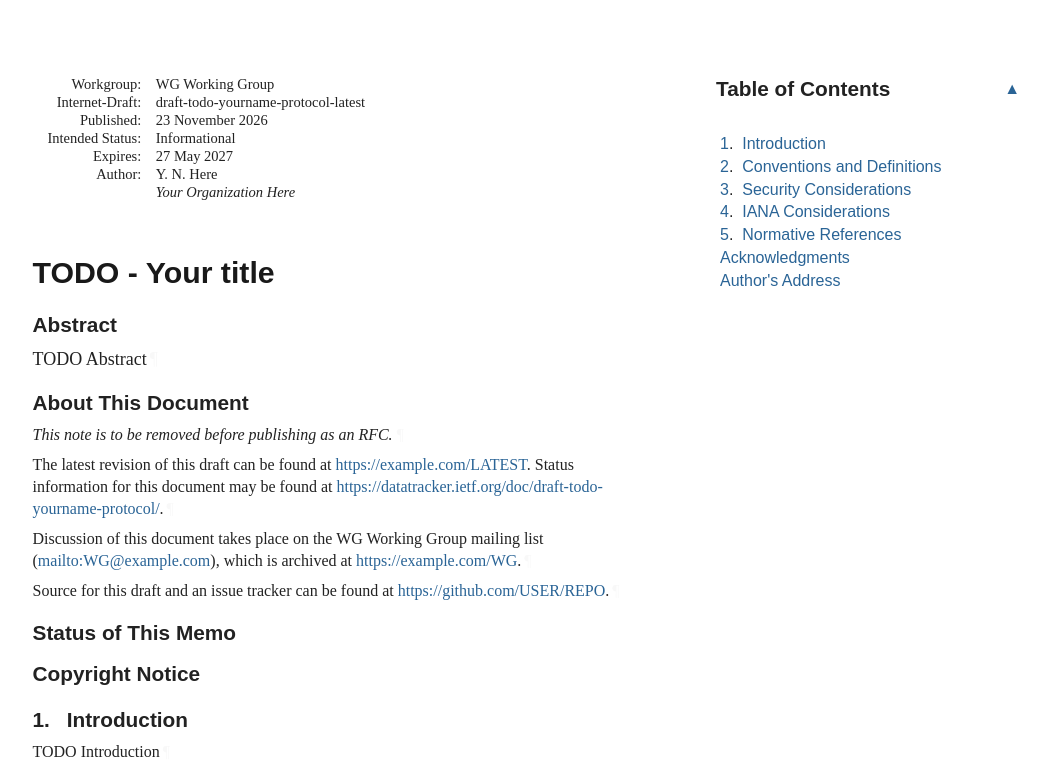
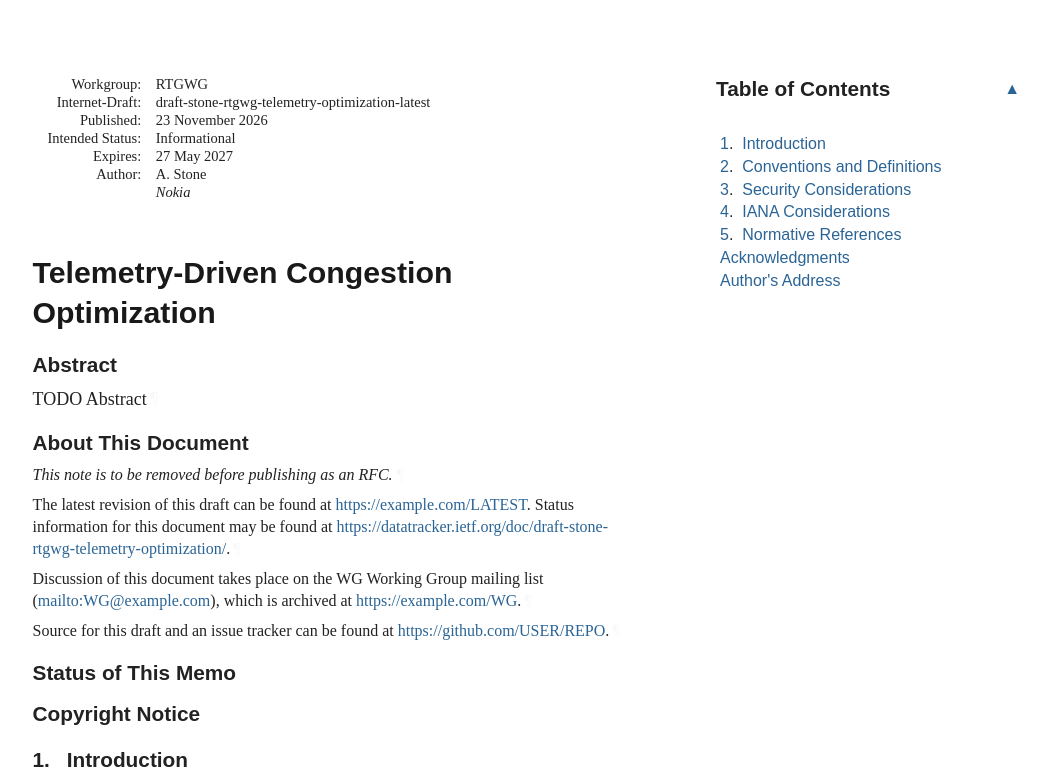
Before and after one commit to astone282/draft-stone-rtgwg-telemetry-optimization, a plain HTML site: page draft-stone-rtgwg-telemetry-optimization.html in a window 1280 px wide. Shown: the top 777 px of the page, without its empty margins (92-1140 px from the left). Drawn offline with Linux system fonts and the light colour scheme; a web font is replaced by a local one.

Commit message:
Script updating gh-pages from 5b07603. [ci skip]

```diff
--- a/draft-todo-yourname-protocol.html
+++ b/draft-stone-rtgwg-telemetry-optimization.html
@@ -4,16 +4,16 @@
 <meta charset="utf-8">
 <meta content="Common,Latin" name="scripts">
 <meta content="initial-scale=1.0" name="viewport">
-<title>TODO - Your title</title>
-<meta content="Your Name Here" name="author">
+<title>Telemetry-Driven Congestion Optimization</title>
+<meta content="Andrew Stone" name="author">
 <meta content="
        TODO Abstract
     " name="description">
 <meta content="xml2rfc 3.35.0" name="generator">
-<meta content="next generation" name="keyword">
-<meta content="unicorn" name="keyword">
+<meta content="congestion" name="keyword">
+<meta content="optimization" name="keyword">
 <meta content="AI-native" name="keyword">
-<meta content="draft-todo-yourname-protocol-latest" name="ietf.draft">
+<meta content="draft-stone-rtgwg-telemetry-optimization-latest" name="ietf.draft">
 <!-- Generator version information:
   xml2rfc 3.35.0
     Python 3.14.10
@@ -29,7 +29,7 @@
     requests 2.33.1
     wcwidth 0.9.4
 -->
-<link href="draft-todo-yourname-protocol.xml" rel="alternate" type="application/rfc+xml">
+<link href="draft-stone-rtgwg-telemetry-optimization.xml" rel="alternate" type="application/rfc+xml">
 <link href="#copyright" rel="license">
 <style type="text/css">@font-face {
   font-family: 'Lora';
@@ -1042,11 +1042,11 @@ svg {
 <table class="ears">
 <thead><tr>
 <td class="left">Internet-Draft</td>
-<td class="center">TODO - Abbreviation</td>
+<td class="center">Telemetry-Driven Congestion Optimization</td>
 <td class="right">November 2026</td>
 </tr></thead>
 <tfoot><tr>
-<td class="left">Here</td>
+<td class="left">Stone</td>
 <td class="center">Expires 27 May 2027</td>
 <td class="right">[Page]</td>
 </tr></tfoot>
@@ -1055,9 +1055,9 @@ svg {
 <div id="internal-metadata" class="document-information">
 <dl id="identifiers">
 <dt class="label-workgroup">Workgroup:</dt>
-<dd class="workgroup">WG Working Group</dd>
+<dd class="workgroup">RTGWG</dd>
 <dt class="label-internet-draft">Internet-Draft:</dt>
-<dd class="internet-draft">draft-todo-yourname-protocol-latest</dd>
+<dd class="internet-draft">draft-stone-rtgwg-telemetry-optimization-latest</dd>
 <dt class="label-published">Published:</dt>
 <dd class="published">
 <time datetime="2026-11-23" class="published">23 November 2026</time>
@@ -1069,13 +1069,13 @@ svg {
 <dt class="label-authors">Author:</dt>
 <dd class="authors">
 <div class="author">
-      <div class="author-name">Y. N. Here</div>
-<div class="org">Your Organization Here</div>
+      <div class="author-name">A. Stone</div>
+<div class="org">Nokia</div>
 </div>
 </dd>
 </dl>
 </div>
-<h1 id="title">TODO - Your title</h1>
+<h1 id="title">Telemetry-Driven Congestion Optimization</h1>
 <section id="section-abstract">
       <h2 id="abstract"><a href="#abstract" class="selfRef">Abstract</a></h2>
 <p id="section-abstract-1">TODO Abstract<a href="#section-abstract-1" class="pilcrow">¶</a></p>
@@ -1087,7 +1087,7 @@ svg {
 <p id="section-note.1-1">This note is to be removed before publishing as an RFC.<a href="#section-note.1-1" class="pilcrow">¶</a></p>
 <p id="section-note.1-2">
         The latest revision of this draft can be found at <span><a href="https://example.com/LATEST">https://example.com/LATEST</a></span>.
-        Status information for this document may be found at <span><a href="https://datatracker.ietf.org/doc/draft-todo-yourname-protocol/">https://datatracker.ietf.org/doc/draft-todo-yourname-protocol/</a></span>.<a href="#section-note.1-2" class="pilcrow">¶</a></p>
+        Status information for this document may be found at <span><a href="https://datatracker.ietf.org/doc/draft-stone-rtgwg-telemetry-optimization/">https://datatracker.ietf.org/doc/draft-stone-rtgwg-telemetry-optimization/</a></span>.<a href="#section-note.1-2" class="pilcrow">¶</a></p>
 <p id="section-note.1-3">
         Discussion of this document takes place on the
         WG Working Group mailing list (<span><a href="mailto:WG@example.com">mailto:WG@example.com</a></span>),
@@ -1234,11 +1234,11 @@ appear in all capitals, as shown here.<a href="#section-2-1" class="pilcrow">¶<
 <a href="#name-authors-address" class="section-name selfRef">Author's Address</a>
       </h2>
 <address class="vcard">
-        <div dir="auto" class="left"><span class="fn nameRole">Your Name Here</span></div>
-<div dir="auto" class="left"><span class="org">Your Organization Here</span></div>
+        <div dir="auto" class="left"><span class="fn nameRole">Andrew Stone</span></div>
+<div dir="auto" class="left"><span class="org">Nokia</span></div>
 <div class="email">
 <span>Email:</span>
-<a href="mailto:your.email@example.com" class="email">your.email@example.com</a>
+<a href="mailto:andrew.stone@nwokia.com" class="email">andrew.stone@nwokia.com</a>
 </div>
 </address>
 </section>
```
Also changed, not shown: index.html (+4 -4 lines), draft-stone-rtgwg-telemetry-optimization.txt.
